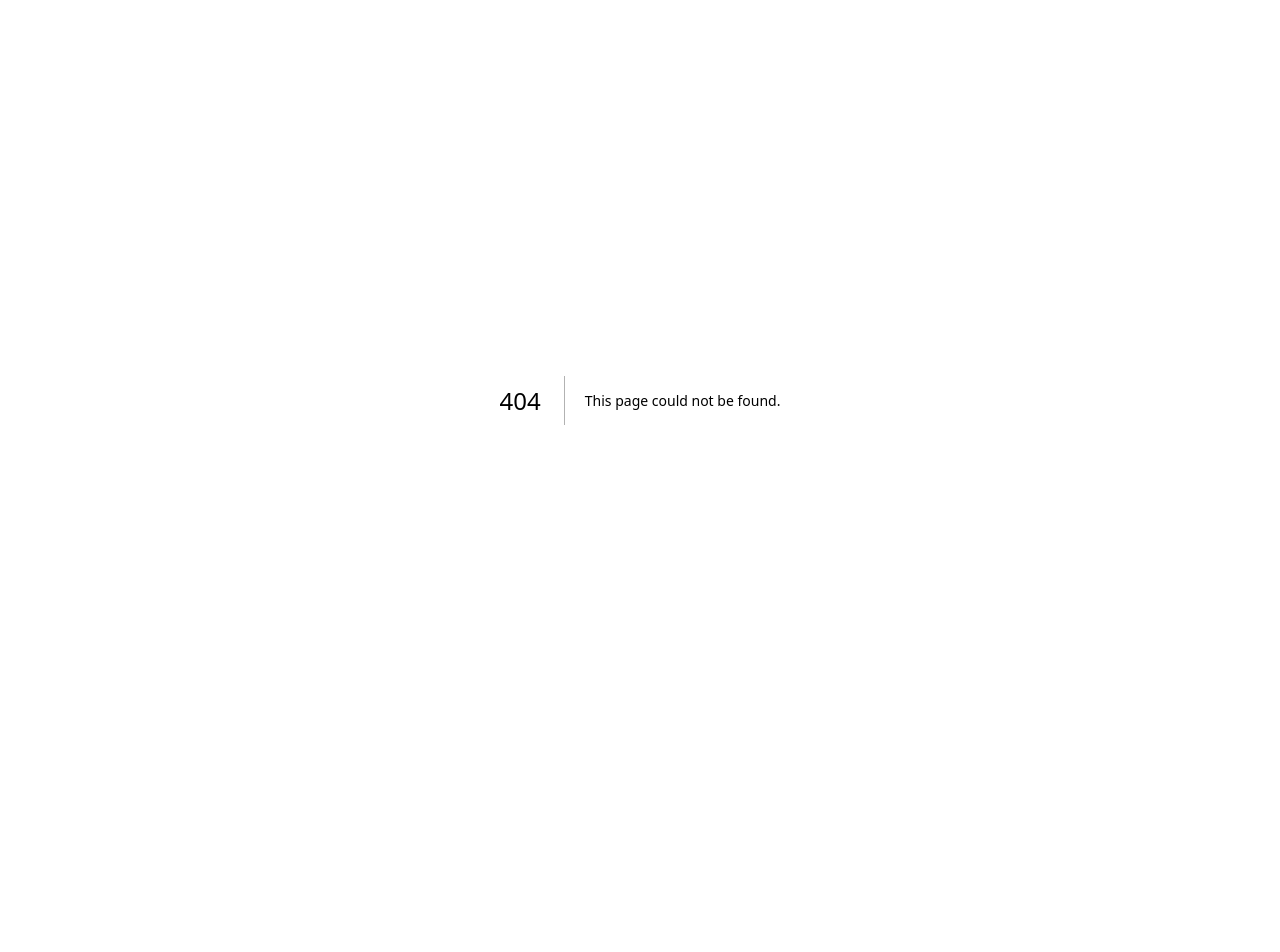
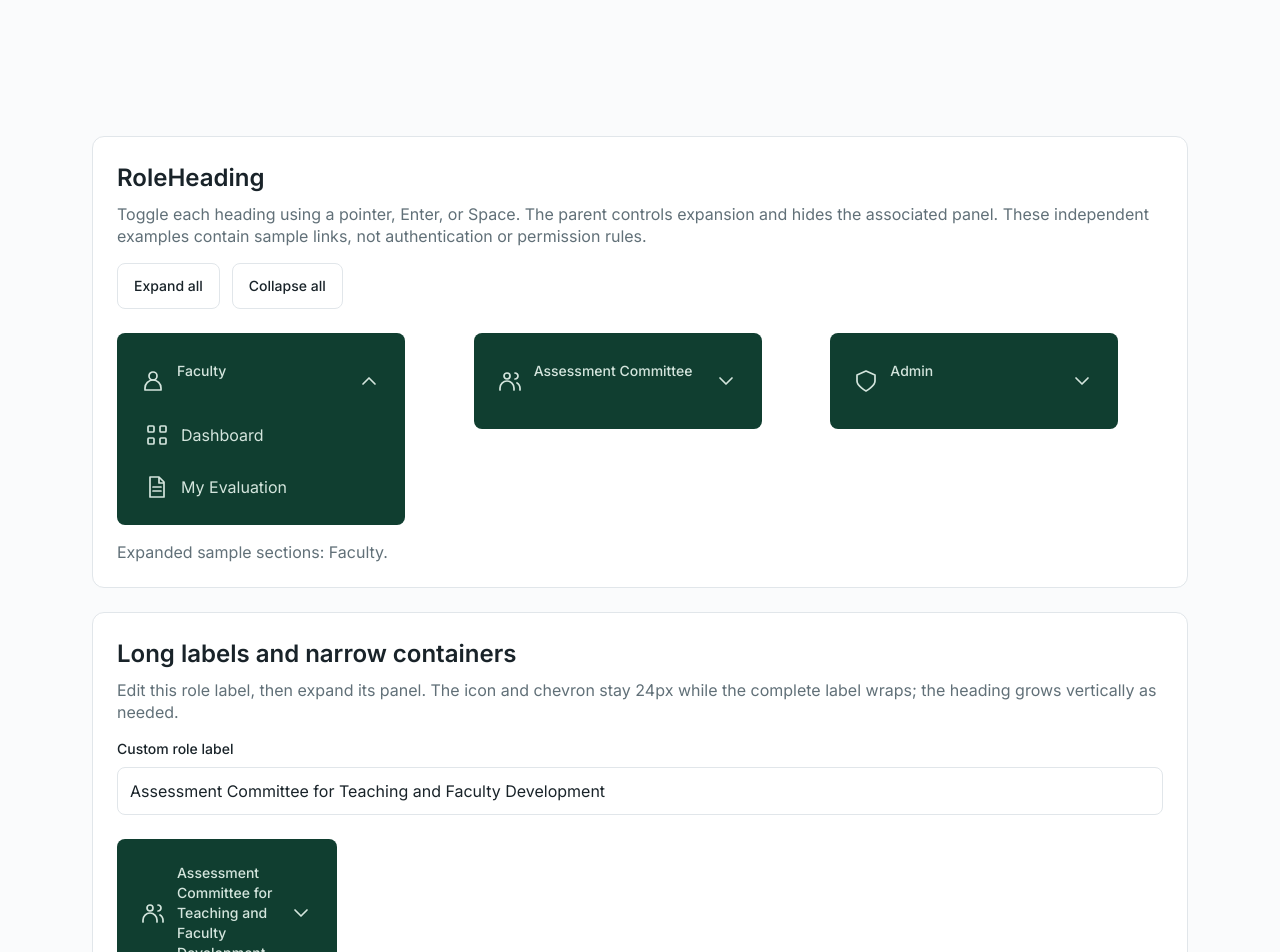
Before and after one commit to AaronDcunha/AssessmentHelperCapstoneUTD, a Next.js app: page /test/task-1/role-heading in a window 1280 px wide. Before the commit this address had no page. Shown: the top 952 px of the page. Before the commit the page ends 800 px from the top, so only its background shows below. Built offline with nearby package versions, Linux system fonts and the light colour scheme.

Commit message:
add-component-2.3-role-heading

```diff
--- /dev/null
+++ b/src/app/(main)/test/task-1/role-heading/page.tsx
@@ -0,0 +1,90 @@
+"use client";
+
+import { useId, useState } from "react";
+import { NavigationItem } from "@/components/layout/navigation-item";
+import { RoleHeading } from "@/components/layout/role-heading";
+import { Button } from "@/components/ui/button";
+import { Input } from "@/components/ui/form-fields";
+import { GridIcon, DocumentIcon, PeopleIcon, PersonIcon, ShieldIcon } from "@/components/ui/icons";
+import { Section } from "@/components/ui/section";
+
+const groups = [
+  { id: "faculty", label: "Faculty", icon: PersonIcon, items: [
+    { label: "Dashboard", icon: GridIcon },
+    { label: "My Evaluation", icon: DocumentIcon },
+  ] },
+  { id: "ac", label: "Assessment Committee", icon: PeopleIcon, items: [
+    { label: "Dashboard", icon: GridIcon },
+    { label: "Observation Template", icon: DocumentIcon },
+  ] },
+  { id: "admin", label: "Admin", icon: ShieldIcon, items: [
+    { label: "Dashboard", icon: GridIcon },
+    { label: "Roles & Permissions", icon: ShieldIcon },
+  ] },
+] as const;
+
+type GroupId = typeof groups[number]["id"];
+const initialExpanded: Record<GroupId, boolean> = { faculty: true, ac: false, admin: false };
+const previewDestination = "/test/task-1/role-heading#destination";
+
+export default function RoleHeadingPreviewPage() {
+  const prefix = useId();
+  const [expanded, setExpanded] = useState(initialExpanded);
+  const [longLabel, setLongLabel] = useState("Assessment Committee for Teaching and Faculty Development");
+  const [longExpanded, setLongExpanded] = useState(false);
+
+  return (
+    <div className="space-y-ah-24">
+      <Section title="RoleHeading" description="Toggle each heading using a pointer, Enter, or Space. The parent controls expansion and hides the associated panel. These independent examples contain sample links, not authentication or permission rules.">
+        <div className="mb-ah-24 flex flex-wrap gap-ah-12">
+          <Button variant="secondary" onClick={() => setExpanded({ faculty: true, ac: true, admin: true })} data-example="expand-all">Expand all</Button>
+          <Button variant="secondary" onClick={() => setExpanded({ faculty: false, ac: false, admin: false })} data-example="collapse-all">Collapse all</Button>
+        </div>
+        <div className="grid grid-cols-1 items-start gap-ah-24 lg:grid-cols-3">
+          {groups.map(({ id, label, icon: Icon, items }) => (
+            <nav key={id} aria-label={`${label} preview`} className="min-w-0 w-[288px] max-w-full rounded-ah-8 bg-sidebar p-ah-16">
+              <RoleHeading
+                id={`${prefix}-${id}-heading`}
+                label={label}
+                icon={<Icon />}
+                expanded={expanded[id]}
+                onExpandedChange={(next) => setExpanded((current) => ({ ...current, [id]: next }))}
+                aria-controls={`${prefix}-${id}-panel`}
+                data-role-example={id}
+              />
+              <ul id={`${prefix}-${id}-panel`} hidden={!expanded[id]} className="space-y-ah-8">
+                {items.map(({ label: text, icon: ItemIcon }) => (
+                  <li key={text}><NavigationItem label={text} href={previewDestination} icon={<ItemIcon />} /></li>
+                ))}
+              </ul>
+            </nav>
+          ))}
+        </div>
+        <p role="status" aria-atomic="true" className="mt-ah-16 text-body text-muted">
+          Expanded sample sections: {groups.filter(({ id }) => expanded[id]).map(({ label }) => label).join(", ") || "none"}.
+        </p>
+      </Section>
+
+      <Section title="Long labels and narrow containers" description="Edit this role label, then expand its panel. The icon and chevron stay 24px while the complete label wraps; the heading grows vertically as needed.">
+        <Input label="Custom role label" value={longLabel} onChange={(event) => setLongLabel(event.target.value)} />
+        <nav aria-label="Custom role preview" className="mt-ah-24 w-[220px] max-w-full rounded-ah-8 bg-sidebar p-ah-16">
+          <RoleHeading
+            label={longLabel || "Custom role"}
+            icon={<PeopleIcon />}
+            expanded={longExpanded}
+            onExpandedChange={setLongExpanded}
+            aria-controls={`${prefix}-custom-panel`}
+            data-role-example="long-label"
+          />
+          <ul id={`${prefix}-custom-panel`} hidden={!longExpanded}>
+            <li><NavigationItem label="Sample navigation destination" href={previewDestination} icon={<DocumentIcon />} /></li>
+          </ul>
+        </nav>
+      </Section>
+
+      <Section id="destination" title="Sample destination" description="Expanded navigation links lead to this section using Next.js Link.">
+        <p className="text-body text-ink">Collapsed panels stay in the DOM with hidden set, so aria-controls always points to an existing panel and hidden links leave the keyboard navigation order.</p>
+      </Section>
+    </div>
+  );
+}
--- /dev/null
+++ b/src/components/layout/role-heading.tsx
@@ -0,0 +1,41 @@
+"use client";
+
+import type { ComponentProps, ReactNode } from "react";
+import { DownIcon, UpIcon } from "@/components/ui/icons";
+
+export type RoleHeadingProps = Omit<ComponentProps<"button">,
+  "children" | "type" | "onClick" | "aria-expanded" | "aria-controls"
+> & {
+  label: string;
+  /** Noninteractive role icon, normally a shared decorative 24px icon. */
+  icon: ReactNode;
+  expanded: boolean;
+  onExpandedChange: (expanded: boolean) => void;
+  /** ID of the navigation panel whose visibility is controlled by the parent. */
+  "aria-controls": string;
+};
+
+/** Controlled sidebar disclosure. The parent owns state, panel markup, and permissions. */
+export function RoleHeading({
+  label, icon, expanded, onExpandedChange, "aria-controls": controls, className, ...props
+}: RoleHeadingProps) {
+  const Chevron = expanded ? UpIcon : DownIcon;
+
+  return (
+    <button
+      {...props}
+      type="button"
+      aria-expanded={expanded}
+      aria-controls={controls}
+      onClick={() => onExpandedChange(!expanded)}
+      className={[
+        "flex min-h-ah-64 w-[256px] max-w-full cursor-pointer items-center gap-ah-12 rounded-ah-0 p-ah-8 text-left text-label text-light transition-colors hover:bg-active focus-visible:outline-light disabled:cursor-not-allowed disabled:opacity-50",
+        className,
+      ].filter(Boolean).join(" ")}
+    >
+      <span aria-hidden="true" className="flex size-ah-24 shrink-0 items-center justify-center">{icon}</span>
+      <span className="min-h-ah-40 min-w-0 flex-1 [overflow-wrap:anywhere]">{label}</span>
+      <Chevron />
+    </button>
+  );
+}
```
Also changed, not shown: src/components/layout/README.md.
